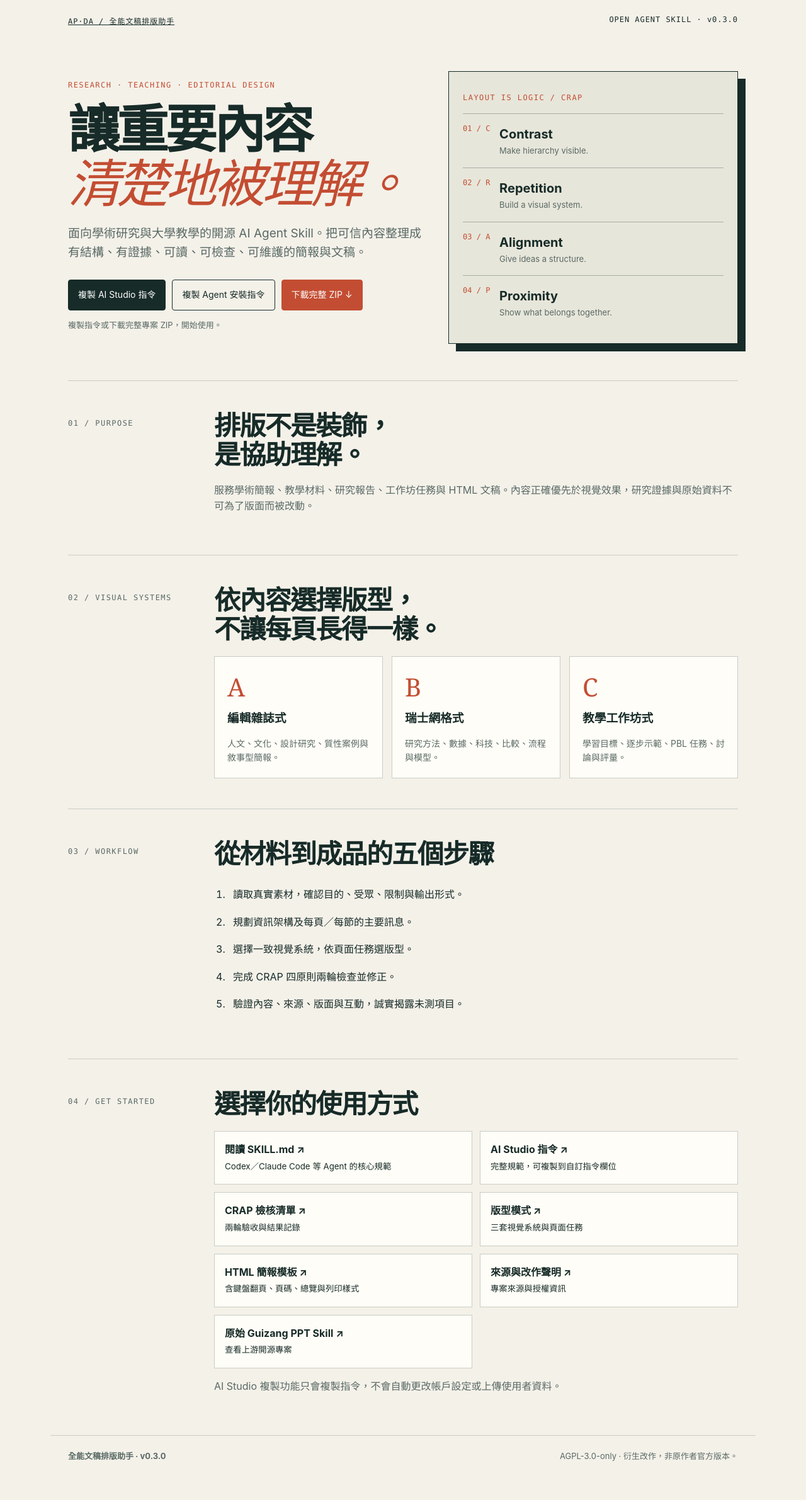
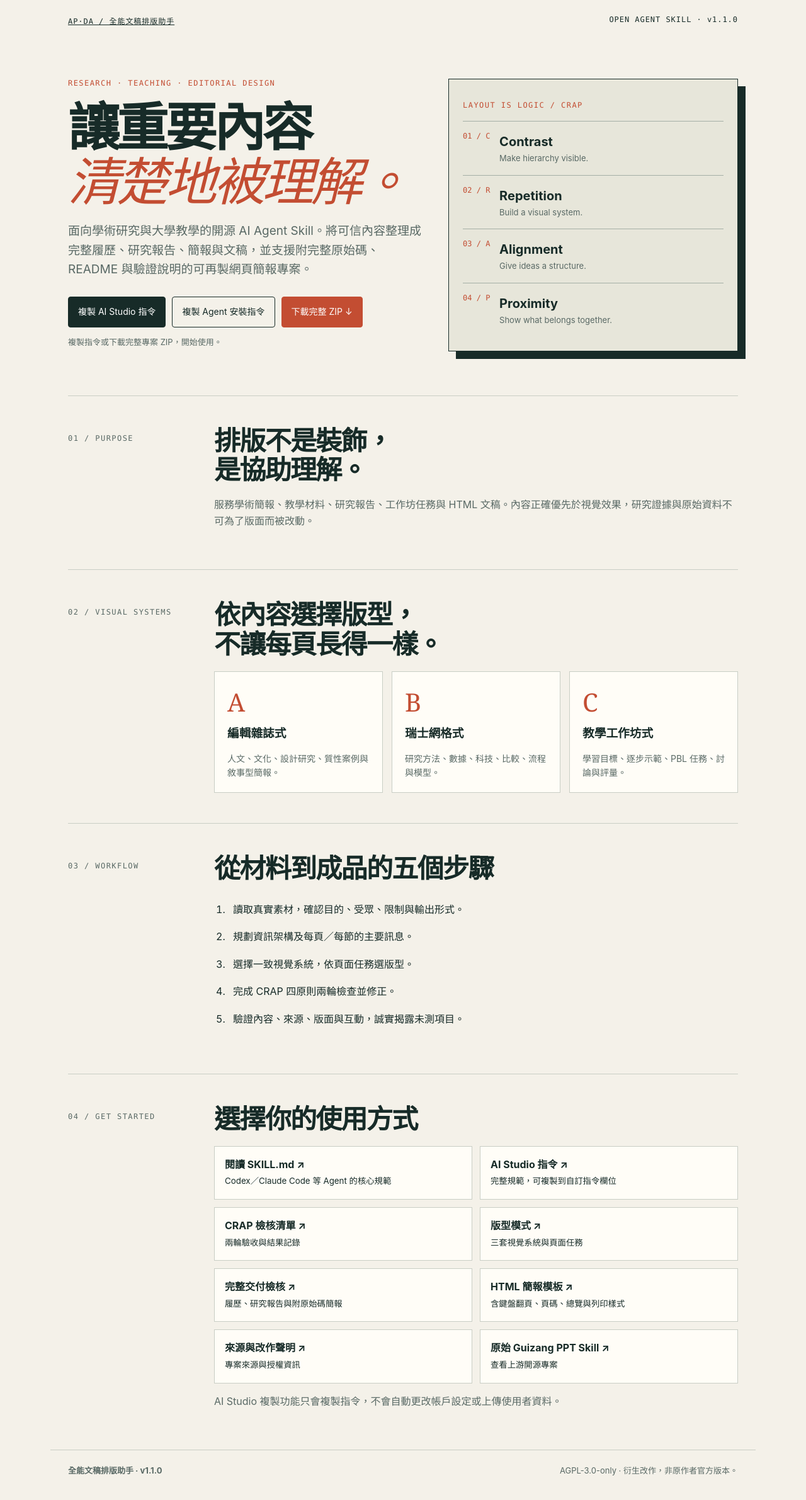
Before and after one commit to wallacechiu-purestudio/all-purpose-document-layout-assistant, a plain HTML site: page index.html in a window 1280 px wide. Shown: the whole page at 63% size. Drawn offline with Linux system fonts and the light colour scheme.

Commit message:
Update homepage to v1.1.0 and surface complete deliverable checklist

```diff
--- a/index.html
+++ b/index.html
@@ -11,9 +11,9 @@
 </head>
 <body>
 <header>
-<div class="top"><a href="./">AP·DA / 全能文稿排版助手</a><span>OPEN AGENT SKILL · v0.3.0</span></div>
+<div class="top"><a href="./">AP·DA / 全能文稿排版助手</a><span>OPEN AGENT SKILL · v1.1.0</span></div>
 <div class="hero">
-<div><p class="eyebrow">Research · Teaching · Editorial Design</p><h1>讓重要內容<br><em>清楚地被理解。</em></h1><p class="lede">面向學術研究與大學教學的開源 AI Agent Skill。把可信內容整理成有結構、有證據、可讀、可檢查、可維護的簡報與文稿。</p>
+<div><p class="eyebrow">Research · Teaching · Editorial Design</p><h1>讓重要內容<br><em>清楚地被理解。</em></h1><p class="lede">面向學術研究與大學教學的開源 AI Agent Skill。將可信內容整理成完整履歷、研究報告、簡報與文稿，並支援附完整原始碼、README 與驗證說明的可再製網頁簡報專案。</p>
 <div class="actions"><button class="btn primary" id="copy-ai">複製 AI Studio 指令</button><button class="btn secondary" id="copy-install">複製 Agent 安裝指令</button><a class="btn download" href="https://github.com/wallacechiu-purestudio/all-purpose-document-layout-assistant/archive/refs/heads/main.zip">下載完整 ZIP ↓</a></div><p class="status" id="status" role="status" aria-live="polite">複製指令或下載完整專案 ZIP，開始使用。</p></div>
 <div class="art"><p class="label">Layout is logic / CRAP</p><div class="tile"><b>01 / C</b><div><strong>Contrast</strong><p>Make hierarchy visible.</p></div></div><div class="tile"><b>02 / R</b><div><strong>Repetition</strong><p>Build a visual system.</p></div></div><div class="tile"><b>03 / A</b><div><strong>Alignment</strong><p>Give ideas a structure.</p></div></div><div class="tile"><b>04 / P</b><div><strong>Proximity</strong><p>Show what belongs together.</p></div></div></div>
 </div>
@@ -22,9 +22,9 @@
 <section class="section"><p class="label">01 / Purpose</p><div><h2>排版不是裝飾，<br>是協助理解。</h2><p>服務學術簡報、教學材料、研究報告、工作坊任務與 HTML 文稿。內容正確優先於視覺效果，研究證據與原始資料不可為了版面而被改動。</p></div></section>
 <section class="section"><p class="label">02 / Visual systems</p><div><h2>依內容選擇版型，<br>不讓每頁長得一樣。</h2><div class="cards"><article class="card"><span class="letter">A</span><h3>編輯雜誌式</h3><p>人文、文化、設計研究、質性案例與敘事型簡報。</p></article><article class="card"><span class="letter">B</span><h3>瑞士網格式</h3><p>研究方法、數據、科技、比較、流程與模型。</p></article><article class="card"><span class="letter">C</span><h3>教學工作坊式</h3><p>學習目標、逐步示範、PBL 任務、討論與評量。</p></article></div></div></section>
 <section class="section"><p class="label">03 / Workflow</p><div><h2>從材料到成品的五個步驟</h2><ol class="steps"><li>讀取真實素材，確認目的、受眾、限制與輸出形式。</li><li>規劃資訊架構及每頁／每節的主要訊息。</li><li>選擇一致視覺系統，依頁面任務選版型。</li><li>完成 CRAP 四原則兩輪檢查並修正。</li><li>驗證內容、來源、版面與互動，誠實揭露未測項目。</li></ol></div></section>
-<section class="section"><p class="label">04 / Get started</p><div><h2>選擇你的使用方式</h2><div class="links"><a href="SKILL.md"><strong>閱讀 SKILL.md ↗</strong><br><small>Codex／Claude Code 等 Agent 的核心規範</small></a><a href="AI-STUDIO-INSTRUCTIONS.md"><strong>AI Studio 指令 ↗</strong><br><small>完整規範，可複製到自訂指令欄位</small></a><a href="references/crap-checklist.md"><strong>CRAP 檢核清單 ↗</strong><br><small>兩輪驗收與結果記錄</small></a><a href="references/layout-patterns.md"><strong>版型模式 ↗</strong><br><small>三套視覺系統與頁面任務</small></a><a href="assets/academic-deck-template.html"><strong>HTML 簡報模板 ↗</strong><br><small>含鍵盤翻頁、頁碼、總覽與列印樣式</small></a><a href="NOTICE.md"><strong>來源與改作聲明 ↗</strong><br><small>專案來源與授權資訊</small></a><a href="https://github.com/op7418/guizang-ppt-skill"><strong>原始 Guizang PPT Skill ↗</strong><br><small>查看上游開源專案</small></a></div><p>AI Studio 複製功能只會複製指令，不會自動更改帳戶設定或上傳使用者資料。</p></div></section>
+<section class="section"><p class="label">04 / Get started</p><div><h2>選擇你的使用方式</h2><div class="links"><a href="SKILL.md"><strong>閱讀 SKILL.md ↗</strong><br><small>Codex／Claude Code 等 Agent 的核心規範</small></a><a href="AI-STUDIO-INSTRUCTIONS.md"><strong>AI Studio 指令 ↗</strong><br><small>完整規範，可複製到自訂指令欄位</small></a><a href="references/crap-checklist.md"><strong>CRAP 檢核清單 ↗</strong><br><small>兩輪驗收與結果記錄</small></a><a href="references/layout-patterns.md"><strong>版型模式 ↗</strong><br><small>三套視覺系統與頁面任務</small></a><a href="references/deliverable-checklist.md"><strong>完整交付檢核 ↗</strong><br><small>履歷、研究報告與附原始碼簡報</small></a><a href="assets/academic-deck-template.html"><strong>HTML 簡報模板 ↗</strong><br><small>含鍵盤翻頁、頁碼、總覽與列印樣式</small></a><a href="NOTICE.md"><strong>來源與改作聲明 ↗</strong><br><small>專案來源與授權資訊</small></a><a href="https://github.com/op7418/guizang-ppt-skill"><strong>原始 Guizang PPT Skill ↗</strong><br><small>查看上游開源專案</small></a></div><p>AI Studio 複製功能只會複製指令，不會自動更改帳戶設定或上傳使用者資料。</p></div></section>
 </main>
-<footer><strong>全能文稿排版助手 · v0.3.0</strong><span>AGPL-3.0-only · 衍生改作，非原作者官方版本。</span></footer>
+<footer><strong>全能文稿排版助手 · v1.1.0</strong><span>AGPL-3.0-only · 衍生改作，非原作者官方版本。</span></footer>
 <script>
 const aiUrl='https://raw.githubusercontent.com/wallacechiu-purestudio/all-purpose-document-layout-assistant/main/AI-STUDIO-INSTRUCTIONS.md';
 const install='npx skills add https://github.com/wallacechiu-purestudio/all-purpose-document-layout-assistant --skill all-purpose-document-layout-assistant --agent codex claude-code --global --copy';
```
